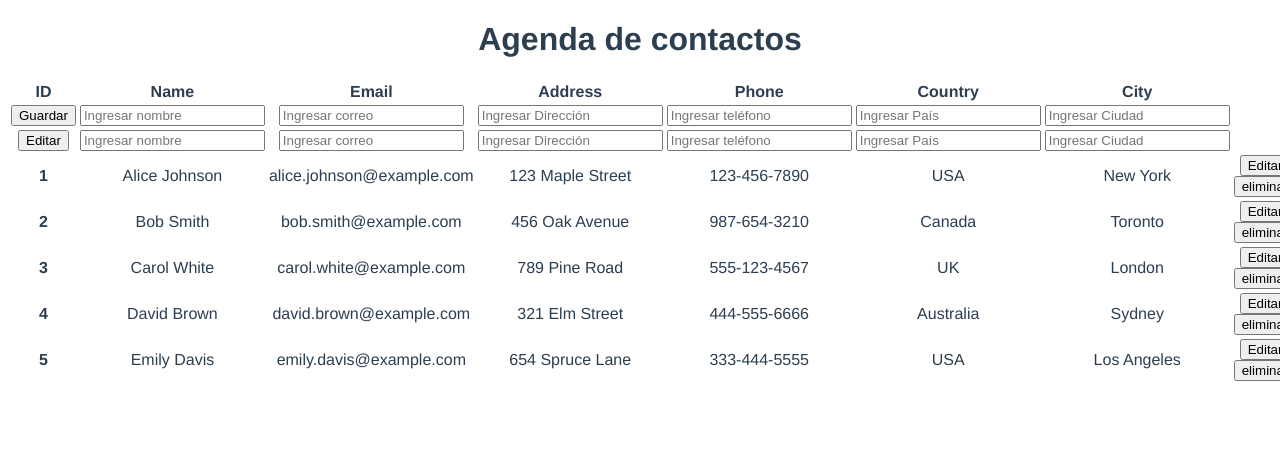
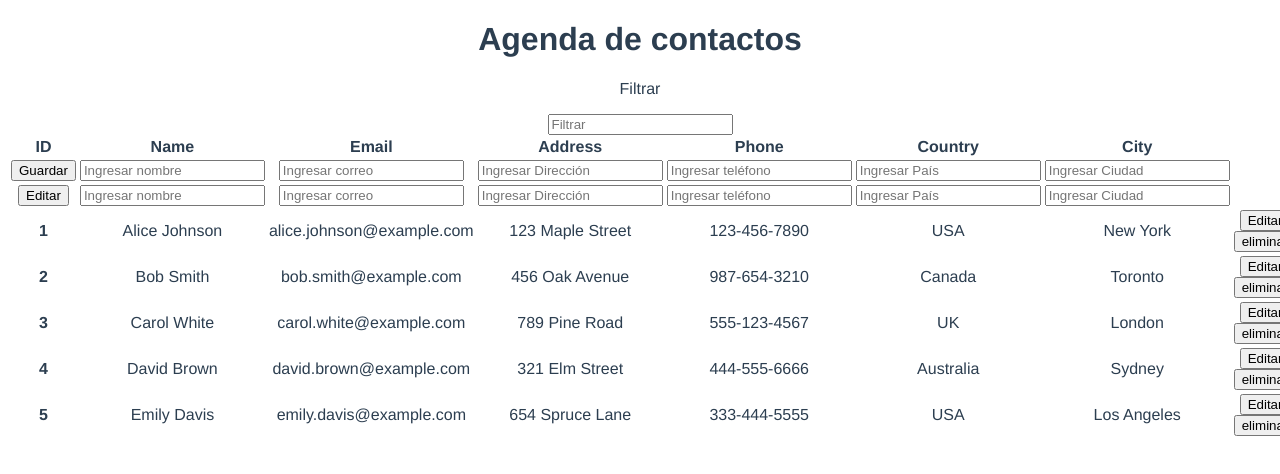
Before and after one commit to sergiosergito/practica1-agenda, a Vue app: page / in a window 1280 px wide. Shown: the top 474 px of the page. Built offline with nearby package versions, Linux system fonts and the light colour scheme.

Commit message:
feat: Editar contacto implementado

```diff
--- a/src/views/HomeView.vue
+++ b/src/views/HomeView.vue
@@ -1,6 +1,13 @@
 <template>
   <div class="Main">
     <HelloWorld msg="Agenda de contactos" />
+    <p>Filtrar</p>
+    <input
+      type="text"
+      v-model="filterName"
+      class="form-control mb-3"
+      placeholder="Filtrar"
+    />
     <table class="table table-bordered border-primary">
       <thead>
         <tr>
@@ -13,7 +20,6 @@
           <th scope="col">City</th>
           <th></th>
         </tr>
-
         <tr>
           <th scope="col">
             <button type="button" class="btn btn-primary" @click="crearNuevo()">
@@ -132,7 +138,7 @@
         </tr>
       </thead>
       <tbody>
-        <tr v-for="(item, index) in obtenerLista" :key="item.id">
+        <tr v-for="(item, index) in contactosFiltrados" :key="item.id">
           <th scope="row">{{ item.id }}</th>
           <td>{{ item.name }}</td>
           <td>{{ item.email }}</td>
@@ -193,6 +199,7 @@ export default {
       editContactPhone: "",
       editContactCountry: "",
       editContactCity: "",
+      filterName: "",
     };
   },
   mounted() {},
@@ -291,6 +298,12 @@ export default {
       let results = [...this.contacts];
       return results;
     },
+    contactosFiltrados() {
+      if (!this.filterName.trim()) return this.contacts;
+      return this.contacts.filter((contact) =>
+        contact.name.toLowerCase().includes(this.filterName.toLowerCase())
+      );
+    },
   },
 };
 </script>
```
